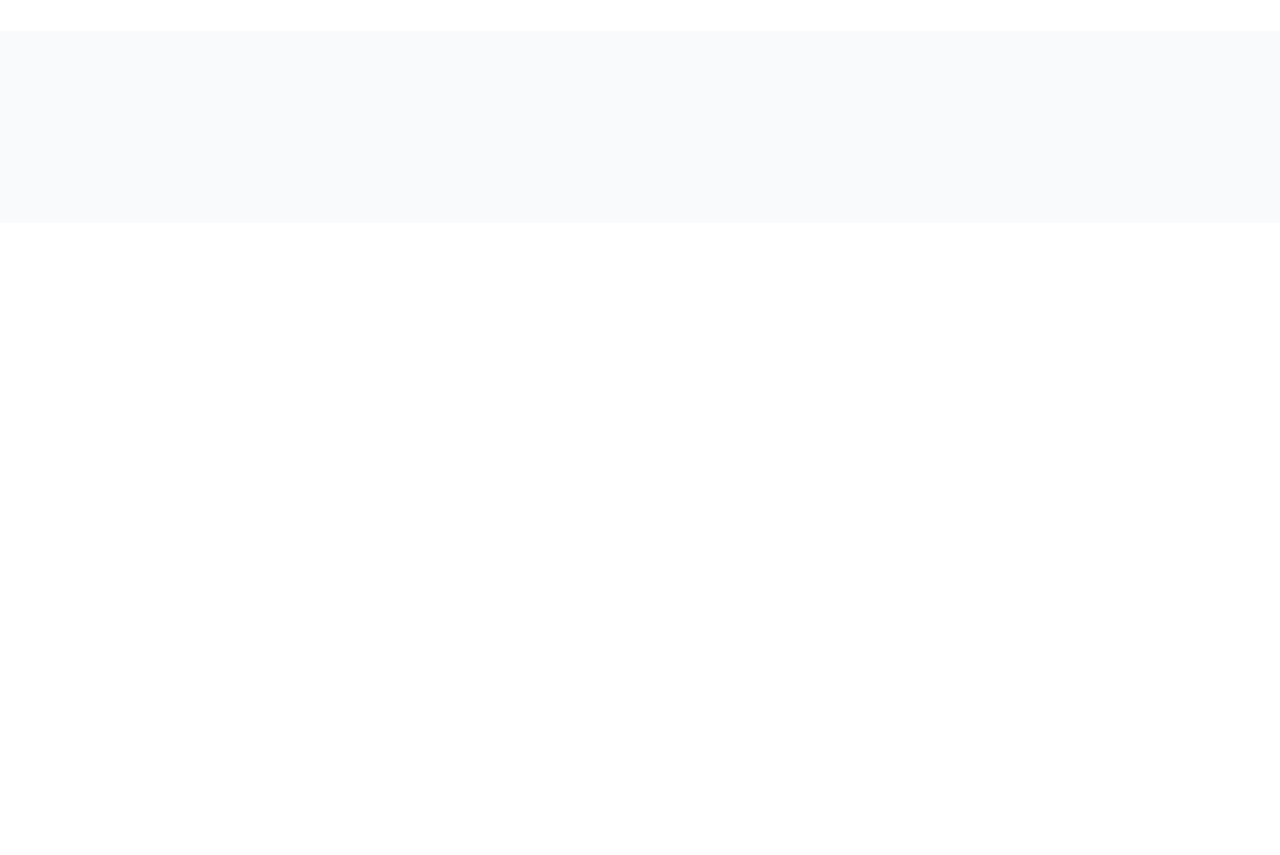
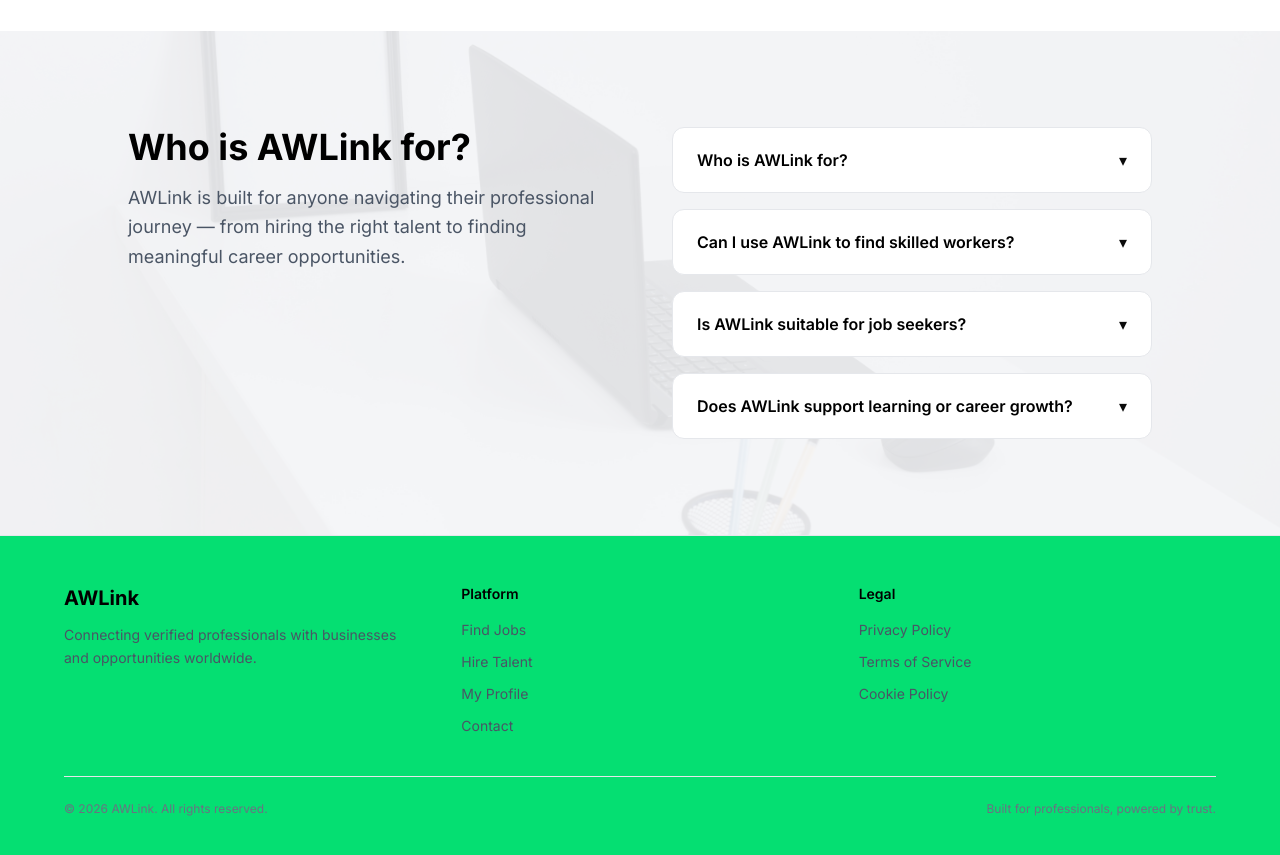
Before and after one commit to ChinedumW/aw-digitals, a Next.js app: page / in a window 1280 px wide. Shown: the part 1940-2795 px from the top of the page. Before the commit the page ends 2163 px from the top, so only its background shows below. Built offline with nearby package versions, Linux system fonts and the light colour scheme.

Commit message:
Completed the landing page

```diff
--- a/app/page.tsx
+++ b/app/page.tsx
@@ -6,9 +6,33 @@ import Image from "next/image";
 import AuthForm from "./components/Authforms";
 import { useRouter } from "next/navigation";
 
+const faqs = [
+  {
+    question: "Who is AWLink for?",
+    answer:
+      "AWLink is designed for professionals, job seekers, employers, and businesses looking to connect, hire, or grow their careers in a trusted digital workspace.",
+  },
+  {
+    question: "Can I use AWLink to find skilled workers?",
+    answer:
+      "Yes. Employers and companies can discover verified professionals across multiple industries, review profiles, and connect directly with talent that fits their business needs.",
+  },
+  {
+    question: "Is AWLink suitable for job seekers?",
+    answer:
+      "Absolutely. Job seekers can build a professional profile, upload resumes, showcase skills, and connect with companies actively looking for talent.",
+  },
+  {
+    question: "Does AWLink support learning or career growth?",
+    answer:
+      "Yes. AWLink helps professionals grow by connecting them with opportunities, industry insights, and future learning or training resources.",
+  },
+];
+
 export default function Home() {
   const [showMore, setShowMore] = useState(false);
   const router = useRouter();
+  const [openIndex, setOpenIndex] = useState<number | null>(null);
 
   return (
     <main className="min-h-screen bg-white">
@@ -160,9 +184,149 @@ export default function Home() {
         </div>
       </section>
 
-      <section className="w-full bg-gray-50 py-24">
 
-      </section>
+<section
+  className="relative w-full bg-center bg-cover py-24"
+  style={{
+    backgroundImage: "url('/img2.jpg')",
+  }}
+>
+  {/* Soft gray overlay for blending */}
+  <div className="absolute inset-0 bg-[#f6f7f9]/90"></div>
+
+  {/* Content */}
+  <div className="relative max-w-6xl mx-auto px-6 lg:px-16 grid grid-cols-1 lg:grid-cols-2 gap-16 items-start">
+    {/* LEFT CONTENT */}
+    <div>
+      <h2 className="text-4xl font-bold text-black mb-4">
+        Who is AWLink for?
+      </h2>
+      <p className="text-gray-600 text-lg leading-relaxed">
+        AWLink is built for anyone navigating their professional journey —
+        from hiring the right talent to finding meaningful career
+        opportunities.
+      </p>
+    </div>
+
+    {/* RIGHT FAQ DROPDOWNS */}
+    <div className="space-y-4">
+      {faqs.map((item, index) => {
+        const isOpen = openIndex === index;
+
+        return (
+          <div
+            key={index}
+            className="bg-white border border-gray-200 rounded-xl overflow-hidden transition"
+          >
+            <button
+              onClick={() => setOpenIndex(isOpen ? null : index)}
+              className="w-full flex items-center justify-between px-6 py-5 text-left hover:bg-gray-50 transition"
+            >
+              <span className="font-semibold text-black">
+                {item.question}
+              </span>
+              <span
+                className={`transform transition ${
+                  isOpen ? "rotate-180" : ""
+                }`}
+              >
+                ▾
+              </span>
+            </button>
+
+            {isOpen && (
+              <div className="px-6 pb-5 text-gray-600 text-sm leading-relaxed">
+                {item.answer}
+              </div>
+            )}
+          </div>
+        );
+      })}
+    </div>
+  </div>
+</section>
+
+<footer className="w-full bg-green-400 border-t border-gray-200">
+  <div className="max-w-7xl mx-auto px-6 lg:px-16 py-12">
+    <div className="grid grid-cols-1 md:grid-cols-3 gap-10 items-start">
+
+      {/* BRAND */}
+      <div>
+        <h3 className="text-xl font-bold text-black">AWLink</h3>
+        <p className="mt-3 text-gray-600 text-sm leading-relaxed max-w-sm">
+          Connecting verified professionals with businesses and
+          opportunities worldwide.
+        </p>
+      </div>
+
+      {/* QUICK LINKS */}
+      <div>
+        <h4 className="text-sm font-semibold text-black mb-4">
+          Platform
+        </h4>
+        <ul className="space-y-3 text-sm text-gray-600">
+          <li>
+            <a href="#" className="hover:text-black transition">
+              Find Jobs
+            </a>
+          </li>
+          <li>
+            <a href="#" className="hover:text-black transition">
+              Hire Talent
+            </a>
+          </li>
+          <li>
+            <a href="#" className="hover:text-black transition">
+              My Profile
+            </a>
+          </li>
+          <li>
+            <a href="#" className="hover:text-black transition">
+              Contact
+            </a>
+          </li>
+        </ul>
+      </div>
+
+      {/* LEGAL */}
+      <div>
+        <h4 className="text-sm font-semibold text-black mb-4">
+          Legal
+        </h4>
+        <ul className="space-y-3 text-sm text-gray-600">
+          <li>
+            <a href="#" className="hover:text-black transition">
+              Privacy Policy
+            </a>
+          </li>
+          <li>
+            <a href="#" className="hover:text-black transition">
+              Terms of Service
+            </a>
+          </li>
+          <li>
+            <a href="#" className="hover:text-black transition">
+              Cookie Policy
+            </a>
+          </li>
+        </ul>
+      </div>
+
+    </div>
+
+    {/* BOTTOM BAR */}
+    <div className="mt-10 pt-6 border-t border-gray-200 flex flex-col sm:flex-row items-center justify-between gap-4">
+      <p className="text-xs text-gray-500">
+        © {new Date().getFullYear()} AWLink. All rights reserved.
+      </p>
+
+      <p className="text-xs text-gray-500">
+        Built for professionals, powered by trust.
+      </p>
+    </div>
+  </div>
+</footer>
+
     </main>
   );
 }
```
